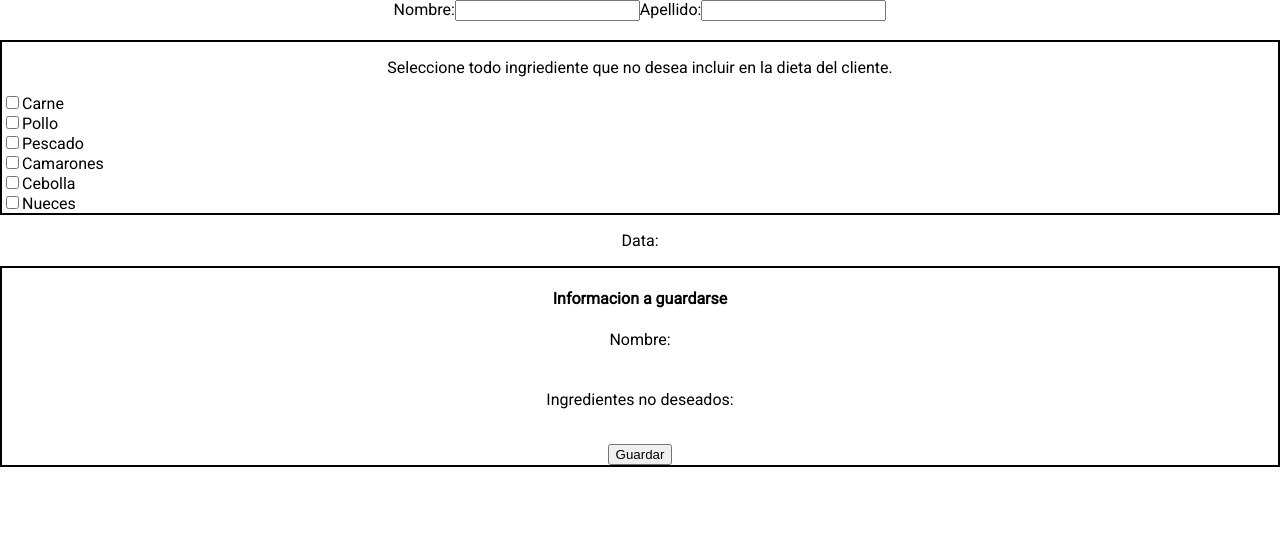
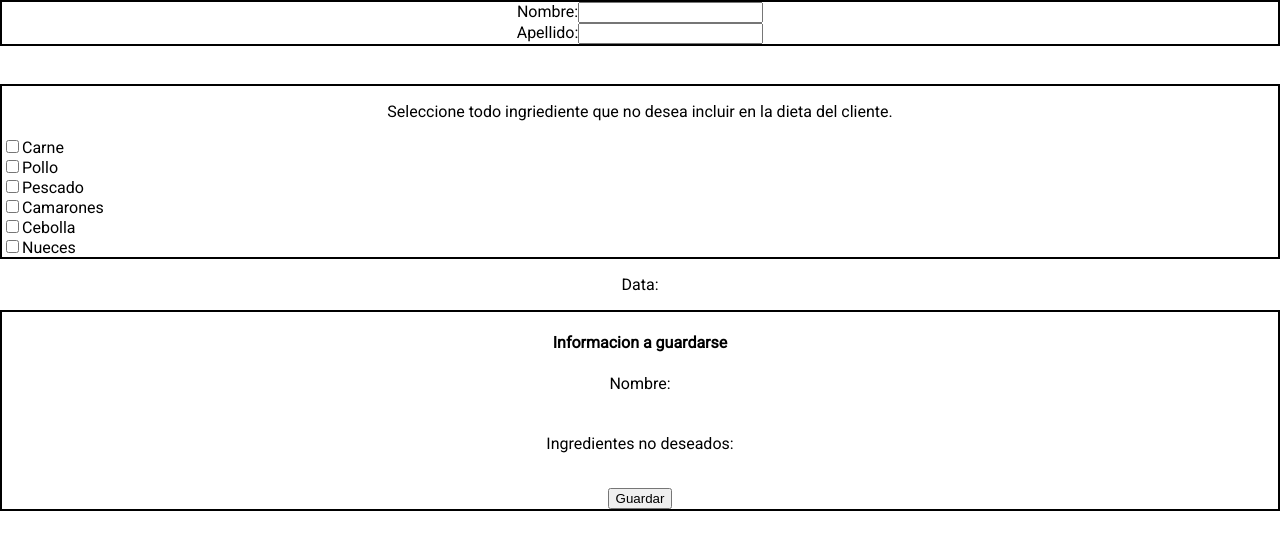
Before and after one commit to developer787/easydiet_frontend, a React (Create React App) app: page / in a window 1280 px wide. Shown: the top 550 px of the page. Built offline with nearby package versions, Linux system fonts and the light colour scheme; what bson-objectid would draw is missing.

Commit message:
css added

```diff
--- a/src/components/NewCustomerForm.js
+++ b/src/components/NewCustomerForm.js
@@ -122,6 +122,7 @@ class NewCustomerForm extends React.Component {
     return (
       <div>
       <form onSubmit={this.handleSubmit}>
+      <div className={this.state.formStatus}>
       <label>
       Nombre:
         <input
@@ -130,6 +131,7 @@ class NewCustomerForm extends React.Component {
       value={this.state.nombre || ''}
       onChange={this.handleChange} />
       </label>
+      <br />
       <label>
       Apellido:
         <input
@@ -138,6 +140,7 @@ class NewCustomerForm extends React.Component {
       value={this.state.apellido || ''}
       onChange={this.handleChange} />
       </label>
+      </div>
       <br />
       <br />
       <div className={this.state.formStatus}>
```
